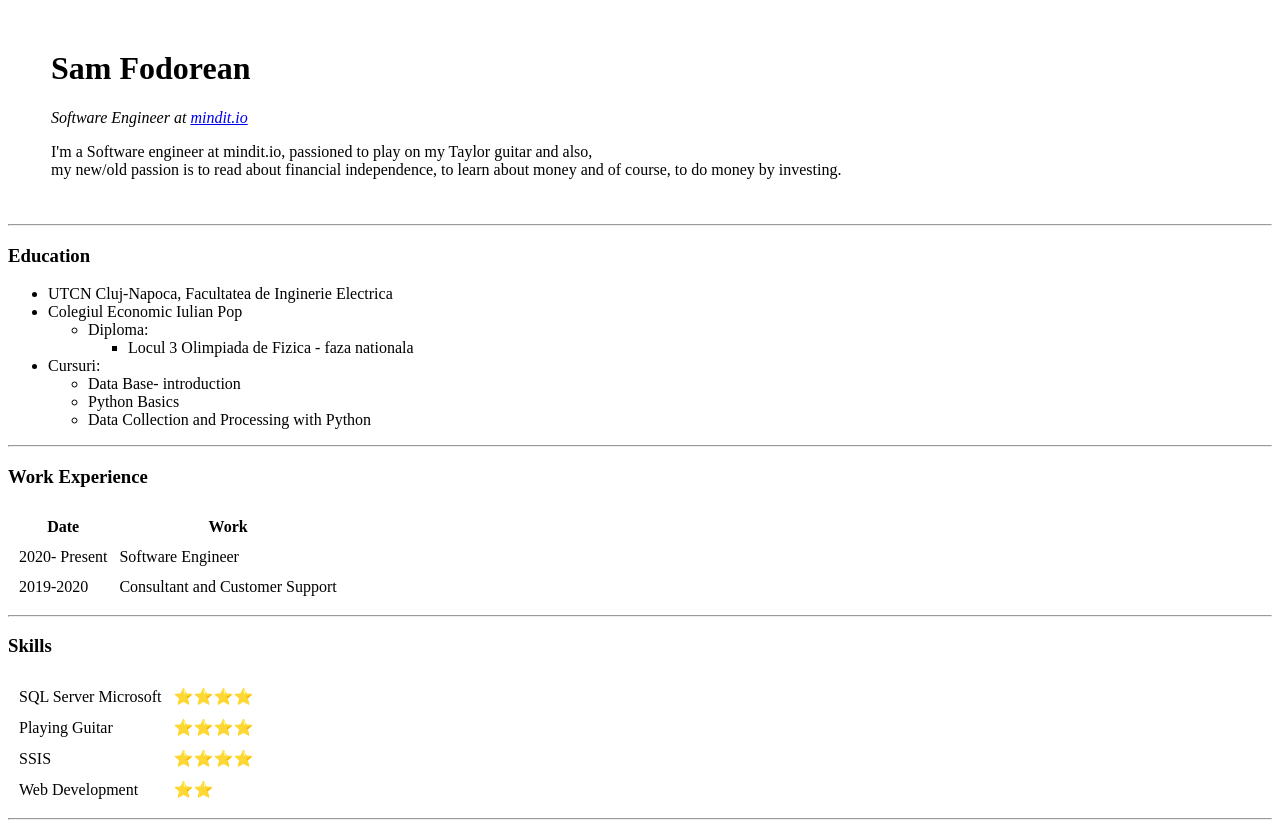
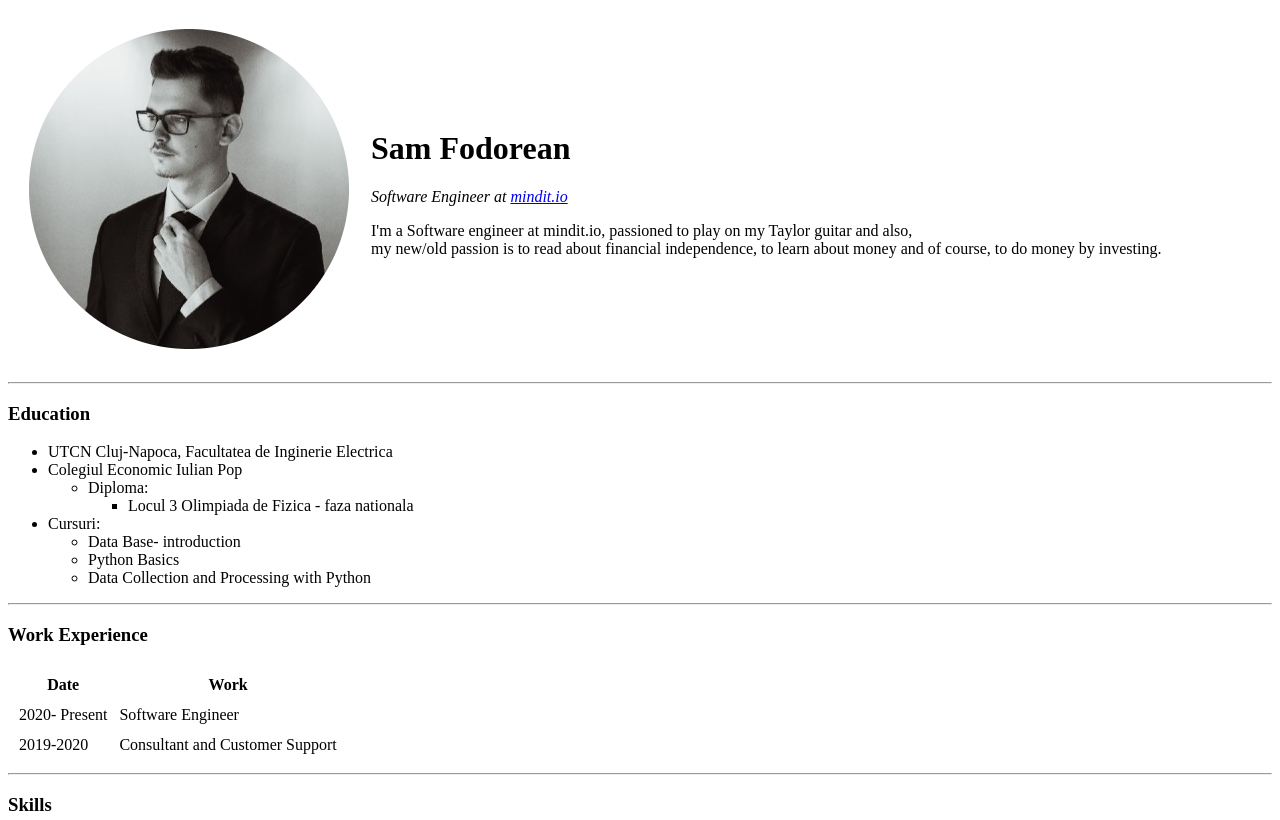
Before and after one commit to SamFodorean/cv_testWebSite, a plain HTML site: page index.html in a window 1280 px wide. Shown: the top 820 px of the page. Drawn offline with Linux system fonts and the light colour scheme.

Commit message:
Update index.html

```diff
--- a/index.html
+++ b/index.html
@@ -10,7 +10,7 @@
 <body>
     <table cellspacing="20">
         <tr>
-            <td><img src="images/profilePicture_circular.png" alt=""></td>
+            <td><img src="profilePicture_circular.png" alt=""></td>
             <td>
                 <h1>Sam Fodorean</h1>
                 <p><em>Software Engineer at <a href="https://www.mindit.io/">mindit.io</a></em></p>
```
